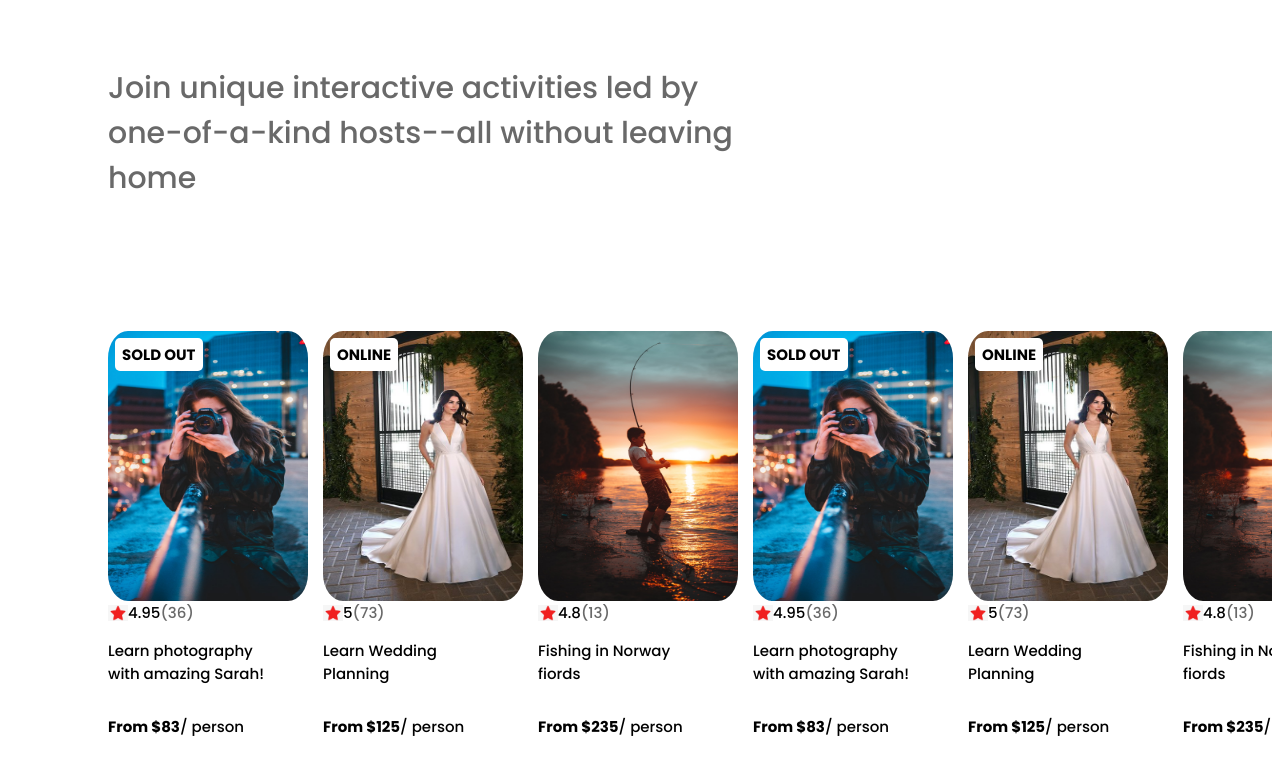
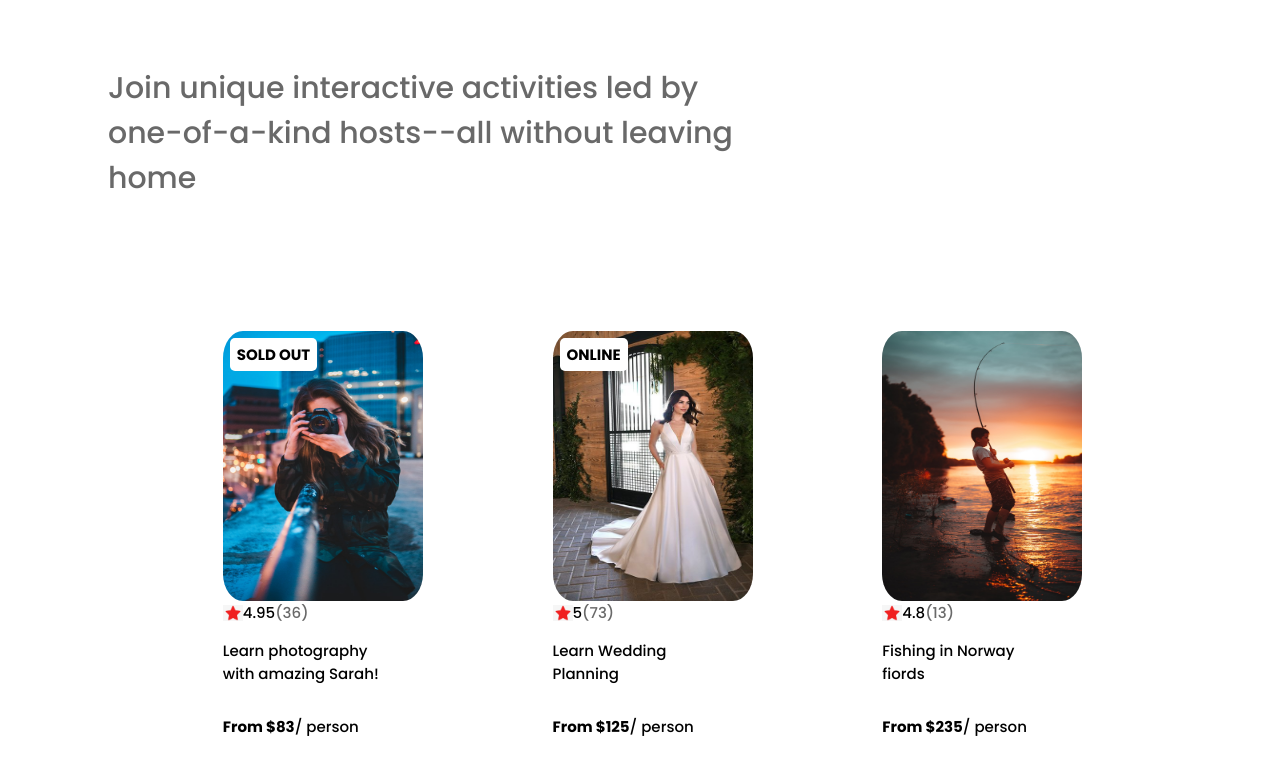
Before and after one commit to sigii1992/AirBnB-experiences, a React (Create React App) app in the folder my-app/: page / in a window 1280 px wide. Shown: the part 650-1425 px from the top of the page. Built offline with nearby package versions, Linux system fonts and the light colour scheme.

Commit message:
Use spread operator for the props

```diff
--- a/my-app/src/App.js
+++ b/my-app/src/App.js
@@ -7,13 +7,8 @@ import cardsData from './data.js'
 function App() {
   const cards = cardsData.map(card=>{
     return <Card
-    img={card.coverImg}
-    rating={card.stats.rating}
-    reviewCount={card.stats.reviewCount}
-    title={card.title}
-    price={card.price}
-    openSpots={card.openSpots}
-    location={card.location}
+      key={card.id}
+      {...card}
     />
   })
 
--- a/my-app/src/components/Card.js
+++ b/my-app/src/components/Card.js
@@ -11,11 +11,11 @@ function Card(props) {
   return (
     <div className='card'>
       {badgeText && <div className="card-badge">{badgeText}</div>}
-      <img src={require(`../assets/${props.img}`)} className="card-photo" />
+      <img src={require(`../assets/${props.coverImg}`)} className="card-photo" />
       <div className='ratings'>
         <img src={star} className="star" />
-        <span className='rating'>{props.rating}</span>
-        <span className='review-count'>({props.reviewCount})</span>
+        <span className='rating'>{props.stats.rating}</span>
+        <span className='review-count'>({props.stats.reviewCount})</span>
       </div>
       <p className='card-title'>{props.title}</p>
       <p className='price'><strong>From ${props.price}</strong>/ person</p>
--- a/my-app/src/data.js
+++ b/my-app/src/data.js
@@ -38,43 +38,4 @@ export default [
       location: "Norway",
       openSpots: 3,
   },
-  {
-    id: 1,
-    title: "Learn photography with amazing Sarah!",
-    description: "I will share with you what I call \"Positively Impactful Moments of Disappointment.\" Throughout my career, many of my highest moments only came after setbacks and losses. But learning from those difficult moments is what gave me the ability to rise above them and reach my goals.",
-    price: 83,
-    coverImg: "girl.jpeg",
-    stats: {
-        rating: 4.95,
-        reviewCount: 36
-    },
-    location: "Online",
-    openSpots: 0,
-},
-{
-    id: 2,
-    title: "Learn Wedding Planning",
-    description: "Interested in becoming a wedding planner? For beginner and experienced wedding planner alike, join us in learning techniques required to leave the happy couple with memories that'll last a lifetime.",
-    price: 125,
-    coverImg: "bride.jpg",
-    stats: {
-        rating: 5.0,
-        reviewCount: 73
-    },
-    location: "Online",
-    openSpots: 27,
-},
-{
-    id: 3,
-    title: "Fishing in Norway fiords",
-    description: "Experience the beautiful Norwegian landscape and meet new friends all while trying to catch your biggest fish. (All equipment provided!)",
-    price: 235,
-    coverImg: "fishing.jpeg",
-    stats: {
-        rating: 4.8,
-        reviewCount: 13
-    },
-    location: "Norway",
-    openSpots: 3,
-}
 ]
```
